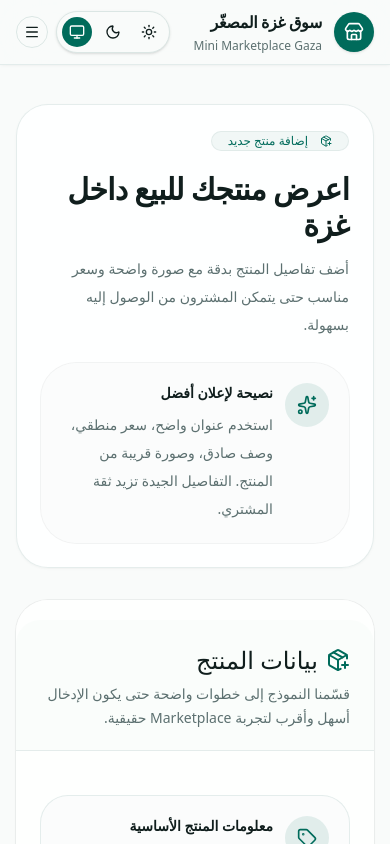
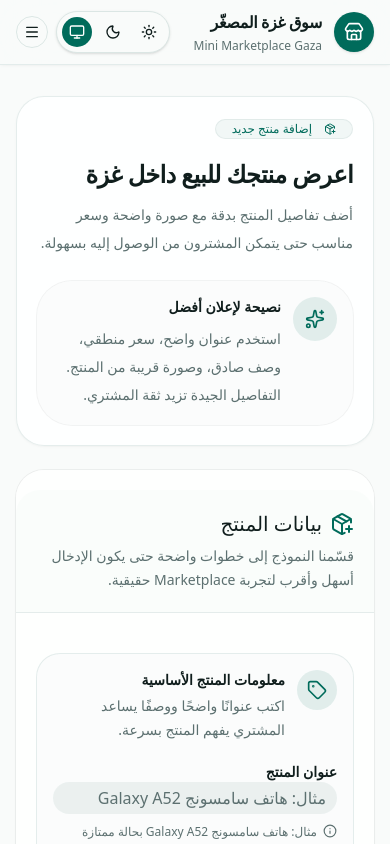
Before and after one commit to odaysaad2003-png/Gaza_Marketplace, a Next.js app: page /products/create in a window 390 px wide. Shown: the top 844 px of the page. Built offline with nearby package versions, Linux system fonts and the light colour scheme.

Commit message:
polish: improve create product responsive form

```diff
--- a/src/app/products/create/page.tsx
+++ b/src/app/products/create/page.tsx
@@ -13,21 +13,21 @@ export const metadata: Metadata = {
 
 export default function CreateProductPage() {
     return (
-        <MainContainer className="py-10 sm:py-14">
-            <div className="mx-auto max-w-6xl space-y-8">
-                <section className="overflow-hidden rounded-[2rem] border border-border/70 bg-card/85 p-6 shadow-sm shadow-black/[0.03] sm:p-8">
+        <MainContainer className="py-8 sm:py-10 lg:py-14">
+            <div className="mx-auto max-w-6xl space-y-6 sm:space-y-8">
+                <section className="overflow-hidden rounded-[1.75rem] border border-border/70 bg-card/85 p-5 shadow-sm shadow-black/[0.03] sm:rounded-[2rem] sm:p-8">
                     <div className="grid gap-6 lg:grid-cols-[1fr_0.75fr] lg:items-center">
                         <div className="space-y-5">
                             <Badge
                                 variant="secondary"
-                                className="rounded-full border border-border/70 bg-secondary/70 px-4 py-2 text-primary"
+                                className="w-fit rounded-full border border-border/70 bg-secondary/70 px-4 py-2 text-primary"
                             >
                                 <PackagePlus className="ml-2 h-4 w-4" />
                                 إضافة منتج جديد
                             </Badge>
 
                             <div className="space-y-3">
-                                <h1 className="text-3xl font-black tracking-tight text-foreground sm:text-4xl">
+                                <h1 className="text-2xl font-black leading-tight tracking-tight text-foreground sm:text-4xl">
                                     اعرض منتجك للبيع داخل غزة
                                 </h1>
 
@@ -38,7 +38,7 @@ export default function CreateProductPage() {
                             </div>
                         </div>
 
-                        <Card className="rounded-3xl border-border/70 bg-muted/30 p-5 shadow-none">
+                        <Card className="rounded-3xl border-border/70 bg-muted/30 p-4 shadow-none sm:p-5">
                             <div className="flex gap-3">
                                 <div className="flex h-11 w-11 shrink-0 items-center justify-center rounded-2xl bg-primary/10 text-primary">
                                     <Sparkles className="h-5 w-5" />
@@ -57,11 +57,11 @@ export default function CreateProductPage() {
                     </div>
                 </section>
 
-                <div className="grid gap-6 lg:grid-cols-[1fr_22rem] lg:items-start">
+                <div className="grid gap-6 lg:grid-cols-[minmax(0,1fr)_22rem] lg:items-start">
                     <CreateProductForm />
 
                     <aside className="space-y-4 lg:sticky lg:top-24">
-                        <Card className="rounded-[2rem] border-border/70 bg-card/85 p-5 shadow-sm shadow-black/[0.03]">
+                        <Card className="rounded-[1.75rem] border-border/70 bg-card/85 p-5 shadow-sm shadow-black/[0.03] sm:rounded-[2rem]">
                             <h2 className="font-bold text-foreground">قبل النشر</h2>
 
                             <div className="mt-4 space-y-4">
@@ -72,7 +72,7 @@ export default function CreateProductPage() {
                             </div>
                         </Card>
 
-                        <Card className="rounded-[2rem] border-border/70 bg-primary p-5 text-primary-foreground shadow-sm shadow-primary/20">
+                        <Card className="rounded-[1.75rem] border-border/70 bg-primary p-5 text-primary-foreground shadow-sm shadow-primary/20 sm:rounded-[2rem]">
                             <h2 className="font-bold">نسخة Frontend تدريبية</h2>
                             <p className="mt-2 text-sm leading-7 opacity-90">
                                 عند النشر سيتم إضافة المنتج داخل الـ Mock API في الذاكرة أثناء الجلسة الحالية، وليس داخل
--- a/src/features/products/components/create-product-form.tsx
+++ b/src/features/products/components/create-product-form.tsx
@@ -1,5 +1,6 @@
 "use client";
 
+import type {ReactNode} from "react";
 import Image from "next/image";
 import {zodResolver} from "@hookform/resolvers/zod";
 import {ImageIcon, Info, Loader2, MapPin, PackagePlus, Phone, Tag, UserRound} from "lucide-react";
@@ -69,10 +70,10 @@ export function CreateProductForm() {
     }
 
     return (
-        <Card className="overflow-hidden rounded-[2rem] border-border/70 bg-card/90 shadow-sm shadow-black/[0.03]">
-            <CardHeader className="border-b border-border/70 bg-muted/25 p-6">
-                <CardTitle className="flex items-center gap-2 text-2xl">
-                    <PackagePlus className="h-6 w-6 text-primary" />
+        <Card className="min-w-0 overflow-hidden rounded-[1.75rem] border-border/70 bg-card/90 shadow-sm shadow-black/[0.03] sm:rounded-[2rem]">
+            <CardHeader className="border-b border-border/70 bg-muted/25 p-5 sm:p-6">
+                <CardTitle className="flex items-center gap-2 text-xl sm:text-2xl">
+                    <PackagePlus className="h-6 w-6 shrink-0 text-primary" />
                     بيانات المنتج
                 </CardTitle>
 
@@ -81,14 +82,14 @@ export function CreateProductForm() {
                 </p>
             </CardHeader>
 
-            <CardContent className="p-6">
-                <form onSubmit={handleSubmit(onSubmit)} className="space-y-8">
+            <CardContent className="p-5 sm:p-6">
+                <form onSubmit={handleSubmit(onSubmit)} className="space-y-6 sm:space-y-8">
                     <FormSection
                         icon={<Tag className="h-5 w-5" />}
                         title="معلومات المنتج الأساسية"
                         description="اكتب عنوانًا واضحًا ووصفًا يساعد المشتري يفهم المنتج بسرعة."
                     >
-                        <div className="grid gap-5 lg:grid-cols-2">
+                        <div className="grid gap-5 md:grid-cols-2">
                             <FormField
                                 label="عنوان المنتج"
                                 helper="مثال: هاتف سامسونج Galaxy A52 بحالة ممتازة"
@@ -135,7 +136,7 @@ export function CreateProductForm() {
                         title="التصنيف والموقع"
                         description="هذه البيانات تساعد المستخدمين في البحث والفلترة."
                     >
-                        <div className="grid gap-5 lg:grid-cols-3">
+                        <div className="grid gap-5 md:grid-cols-3">
                             <FormField label="التصنيف" error={errors.category?.message}>
                                 <Select
                                     value={selectedCategory}
@@ -212,7 +213,7 @@ export function CreateProductForm() {
                         title="صورة المنتج"
                         description="في هذه المرحلة نستخدم رابط صورة واحد فقط، ويمكن لاحقًا تطويرها لرفع صور متعددة."
                     >
-                        <div className="grid gap-5 lg:grid-cols-[1fr_16rem]">
+                        <div className="grid gap-5 xl:grid-cols-[minmax(0,1fr)_16rem]">
                             <FormField
                                 label="رابط صورة المنتج"
                                 helper="مثال: /products/samsung-galaxy-a52.webp أو رابط https خارجي."
@@ -235,7 +236,7 @@ export function CreateProductForm() {
                         title="بيانات البائع"
                         description="اكتب بيانات تواصل واضحة. في هذا المشروع البيانات تدريبية وليست حقيقية."
                     >
-                        <div className="grid gap-5 lg:grid-cols-2">
+                        <div className="grid gap-5 md:grid-cols-2">
                             <FormField
                                 label="اسم البائع"
                                 helper="اكتب اسمًا واضحًا يظهر داخل صفحة المنتج."
@@ -281,11 +282,11 @@ export function CreateProductForm() {
                         </div>
                     ) : null}
 
-                    <div className="flex flex-col gap-3 border-t border-border/70 pt-6 sm:flex-row sm:justify-end">
+                    <div className="grid gap-3 border-t border-border/70 pt-5 sm:flex sm:justify-end sm:pt-6">
                         <Button
                             type="button"
                             variant="outline"
-                            className="rounded-full px-6"
+                            className="w-full rounded-full px-6 sm:w-auto"
                             onClick={() => router.push("/products")}
                             disabled={createProductMutation.isPending}
                         >
@@ -295,7 +296,7 @@ export function CreateProductForm() {
                         <Button
                             type="submit"
                             disabled={createProductMutation.isPending}
-                            className="min-w-44 rounded-full px-6 shadow-sm shadow-primary/20 transition-all duration-200 hover:-translate-y-0.5"
+                            className="w-full rounded-full px-6 shadow-sm shadow-primary/20 transition-all duration-200 hover:-translate-y-0.5 sm:w-auto sm:min-w-44"
                         >
                             {createProductMutation.isPending ? (
                                 <>
@@ -317,21 +318,21 @@ export function CreateProductForm() {
 }
 
 type FormSectionProps = {
-    icon: React.ReactNode;
+    icon: ReactNode;
     title: string;
     description: string;
-    children: React.ReactNode;
+    children: ReactNode;
 };
 
 function FormSection({icon, title, description, children}: FormSectionProps) {
     return (
-        <section className="rounded-[1.75rem] border border-border/70 bg-background/60 p-5">
+        <section className="rounded-[1.5rem] border border-border/70 bg-background/60 p-4 sm:rounded-[1.75rem] sm:p-5">
             <div className="mb-5 flex gap-3">
-                <div className="flex h-11 w-11 shrink-0 items-center justify-center rounded-2xl bg-primary/10 text-primary">
+                <div className="flex h-10 w-10 shrink-0 items-center justify-center rounded-2xl bg-primary/10 text-primary sm:h-11 sm:w-11">
                     {icon}
                 </div>
 
-                <div>
+                <div className="min-w-0">
                     <h3 className="font-bold text-foreground">{title}</h3>
                     <p className="mt-1 text-sm leading-6 text-muted-foreground">{description}</p>
                 </div>
@@ -346,12 +347,12 @@ type FormFieldProps = {
     label: string;
     helper?: string;
     error?: string;
-    children: React.ReactNode;
+    children: ReactNode;
 };
 
 function FormField({label, helper, error, children}: FormFieldProps) {
     return (
-        <div className="space-y-2">
+        <div className="min-w-0 space-y-2">
             <label className="text-sm font-bold text-foreground">{label}</label>
             {children}
 
@@ -371,13 +372,11 @@ function ImagePreview({imageUrl}: {imageUrl?: string}) {
     const previewUrl = imageUrl?.trim() ?? "";
 
     const canPreview =
-        previewUrl.startsWith("/") ||
-        previewUrl.startsWith("http://") ||
-        previewUrl.startsWith("https://");
+        previewUrl.startsWith("/") || previewUrl.startsWith("http://") || previewUrl.startsWith("https://");
 
     if (!canPreview) {
         return (
-            <div className="flex min-h-40 flex-col items-center justify-center rounded-3xl border border-dashed border-border bg-muted/40 p-5 text-center">
+            <div className="flex min-h-44 flex-col items-center justify-center rounded-3xl border border-dashed border-border bg-muted/40 p-5 text-center xl:min-h-40">
                 <ImageIcon className="h-8 w-8 text-muted-foreground" />
                 <p className="mt-3 text-sm font-medium text-foreground">معاينة الصورة</p>
                 <p className="mt-1 text-xs leading-5 text-muted-foreground">ستظهر الصورة هنا عند إدخال رابط صحيح.</p>
@@ -386,8 +385,15 @@ function ImagePreview({imageUrl}: {imageUrl?: string}) {
     }
 
     return (
-        <div className="relative min-h-40 overflow-hidden rounded-3xl border border-border/70 bg-muted">
-            <Image src={previewUrl} alt="معاينة صورة المنتج" fill sizes="256px" className="object-cover" />
+        <div className="relative min-h-44 overflow-hidden rounded-3xl border border-border/70 bg-muted xl:min-h-40">
+            <Image
+                src={previewUrl}
+                alt="معاينة صورة المنتج"
+                fill
+                sizes="(min-width: 1280px) 256px, 100vw"
+                className="object-cover"
+                unoptimized
+            />
         </div>
     );
 }
```
